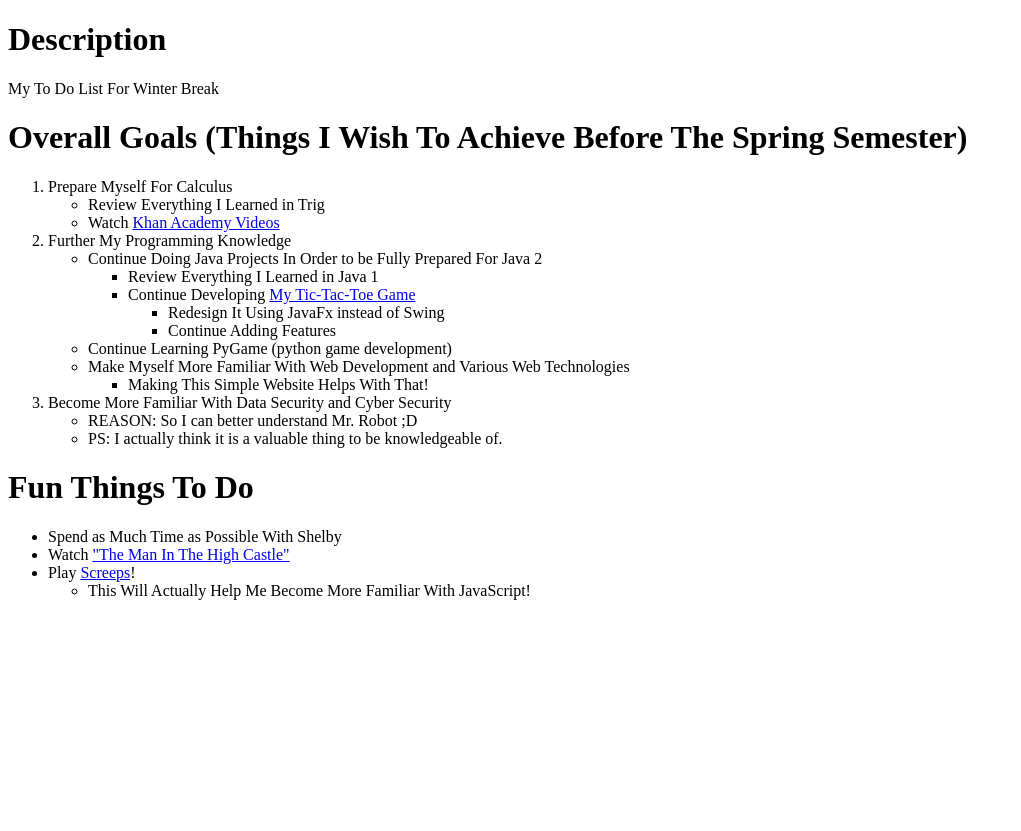
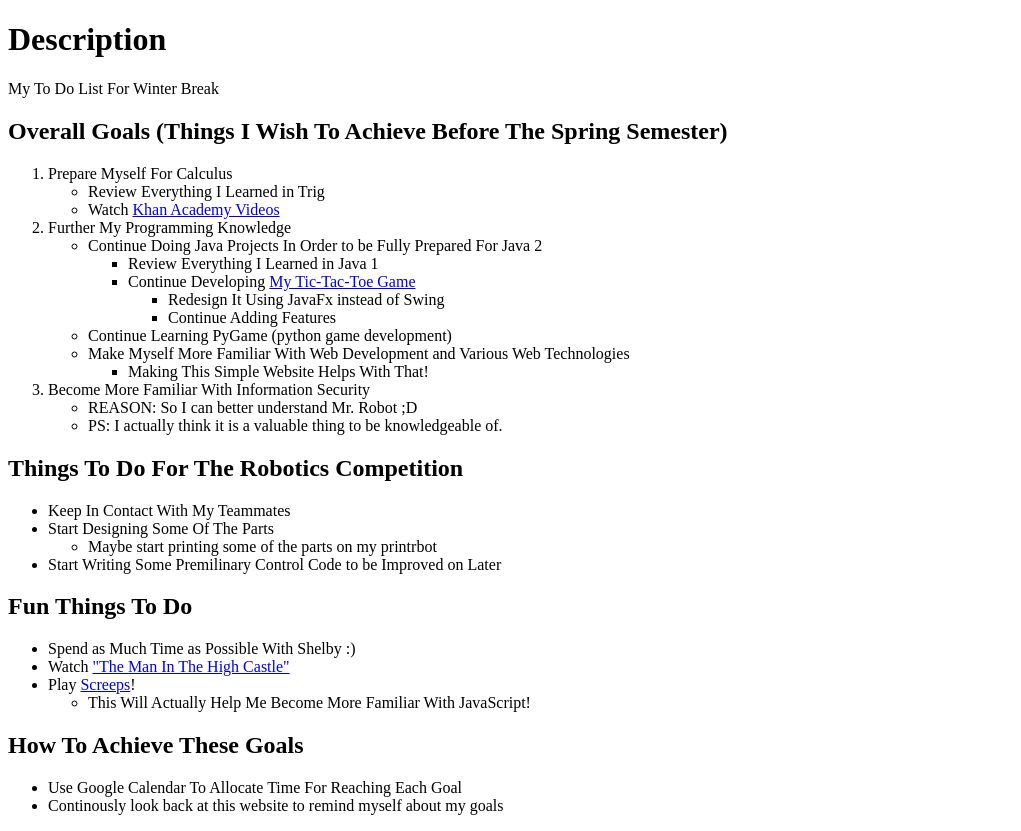
Before and after one commit to andrewbeav/andrewbeav.github.io, a plain HTML site: page to_do_list/index.html in a window 1280 px wide. Shown: the whole page, without its empty margins (0-1021 px from the left). Before the commit the page ends 800 px from the top, so only its background shows below. Drawn offline with Linux system fonts and the light colour scheme.

Commit message:
Add some stuff to the to-do-list page. Add link in home page to to-do-list page

```diff
--- a/to_do_list/index.html
+++ b/to_do_list/index.html
@@ -9,7 +9,7 @@
         <h1>Description</h1>
         <p>My To Do List For Winter Break</p>
 
-        <h1>Overall Goals (Things I Wish To Achieve Before The Spring Semester)</h1>
+        <h2>Overall Goals (Things I Wish To Achieve Before The Spring Semester)</h2>
         <ol>
             <li>Prepare Myself For Calculus</li>
             <ul>
@@ -39,17 +39,32 @@
                 </li>
                 <ul><li>Making This Simple Website Helps With That!</li></ul>
             </ul>
-            <li>Become More Familiar With Data Security and Cyber Security</li>
+            <li>Become More Familiar With Information Security</li>
             <ul><li>REASON: So I can better understand Mr. Robot ;D</li>
             <li>PS: I actually think it is a valuable thing to be knowledgeable of.</li></ul>
         </ol>
 
-        <h1>Fun Things To Do</h1>
+        <h2>Things To Do For The Robotics Competition</h2>
         <ul>
-            <li>Spend as Much Time as Possible With Shelby</li>
+            <li>Keep In Contact With My Teammates</li>
+            <li>Start Designing Some Of The Parts</li>
+            <ul><li>Maybe start printing some of the parts on my printrbot</li></ul>
+            <li>Start Writing Some Premilinary Control Code to be Improved on Later</li>
+        </ul>
+
+        <h2>Fun Things To Do</h2>
+        <ul>
+            <li>Spend as Much Time as Possible With Shelby :)</li>
             <li>Watch <a href="http://a.co/dCllRNK">"The Man In The High Castle"</a></li>
             <li>Play <a href="https://screeps.com/">Screeps</a>!</li>
             <ul><li>This Will Actually Help Me Become More Familiar With JavaScript!</li></ul>
         </ul>
+
+        <h2>How To Achieve These Goals</h2>
+        <ul>
+            <li>Use Google Calendar To Allocate Time For Reaching Each Goal</li>
+            <li>Continously look back at this website to remind myself about my goals</li>
+
+        </ul>
     </body>
 </html>
```
Also changed, not shown: index.html (+1 -0 lines).
